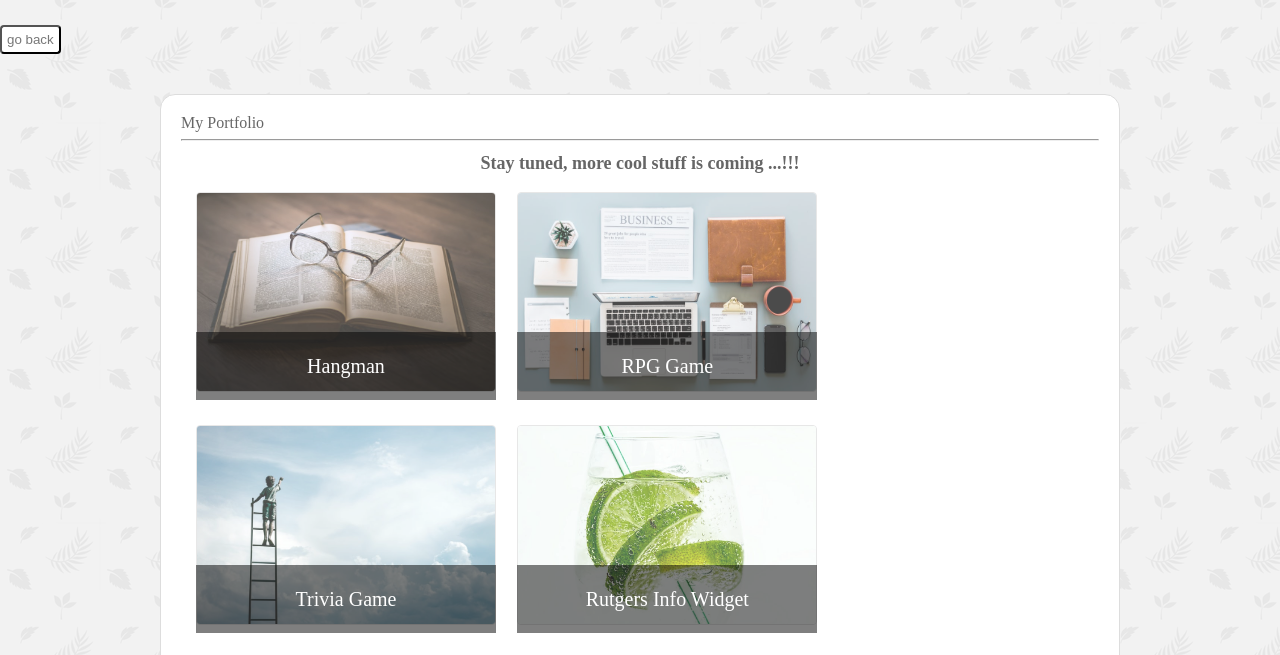
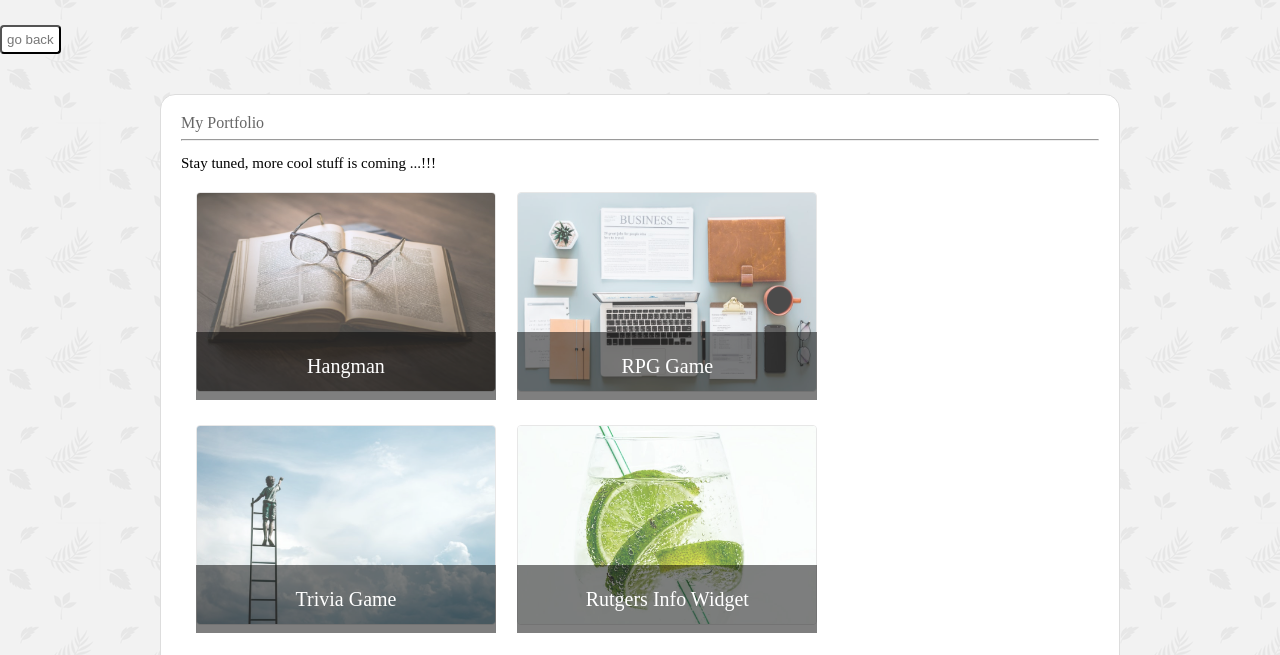
Before and after one commit to gansuvd777/Basic-Portfolio, a plain HTML site: page portfolio.html in a window 1280 px wide. Shown: the part 77-732 px from the top of the page. Drawn offline with Linux system fonts and the light colour scheme; files that its build step writes are made by us from their sources.

Commit message:
Fixed Stylesheet

```diff
--- a/assets/css/style.css
+++ b/assets/css/style.css
@@ -163,12 +163,7 @@ input[type=text], textarea {
 .content1 h2{
     color: #666666;
 }
-.more{
-    text-align: center;
-    color: #666666;
-    font-weight: bold;
-    font-size: 18px;
-}
+
 .mine {
     position: relative;
     width: 35%;
```
